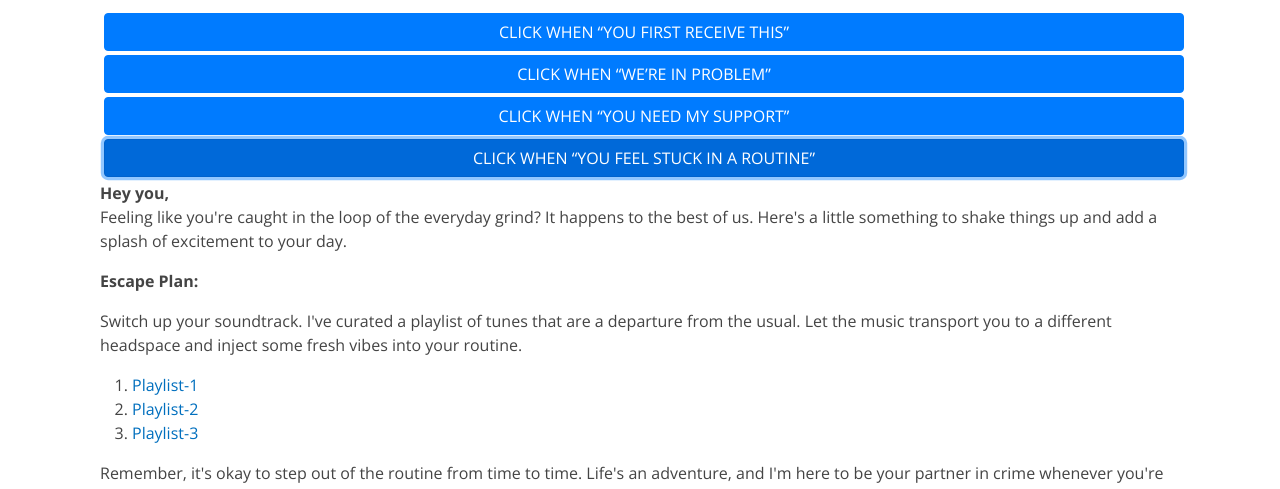
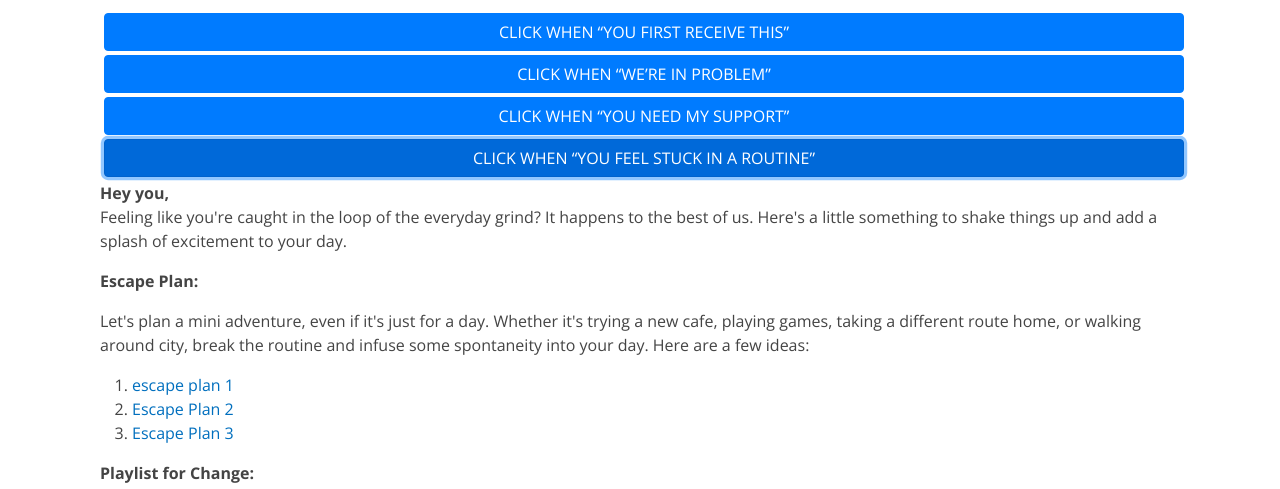
Before and after one commit to HapppyValentine/HappyValentineDayDvn, a plain HTML site: page gallery.html in a window 1280 px wide. Both pictures are taken after a click on the button "CLICK WHEN “YOU FEEL STUCK IN A ROUTINE”". Shown: the part 291-780 px from the top of the page. Drawn offline with nearby package versions, Linux system fonts and the light colour scheme; a script that the page names is missing.

Commit message:
Update gallery.html

```diff
--- a/gallery.html
+++ b/gallery.html
@@ -195,6 +195,21 @@
             </p>
             <p><b>Escape Plan:</b></p>
             <p>
+              Let's plan a mini adventure, even if it's just for a day.
+              Whether it's trying a new cafe, playing games, taking a
+              different route home, or walking around city, break the
+              routine and infuse some spontaneity into your day. Here
+              are a few ideas:
+            </p>
+            <p>
+              <ol type="1">
+                <li><a href="http://wa.me/082363894185">escape plan 1</a></li>
+                <li><a href="https://apps.apple.com/app/id1160056295">Escape Plan 2</a></li>
+                <li><a href="https://maps.app.goo.gl/GzG4h2wJtiLQUaYj9?g_st=ic">Escape Plan 3</a></li>
+              </ol>
+            </p>
+            <p><b>Playlist for Change:</b></p>
+            <p>
               Switch up your soundtrack. I've curated a playlist of tunes that
               are a departure from the usual. Let the music transport you to a
               different headspace and inject some fresh vibes into your routine.
```
